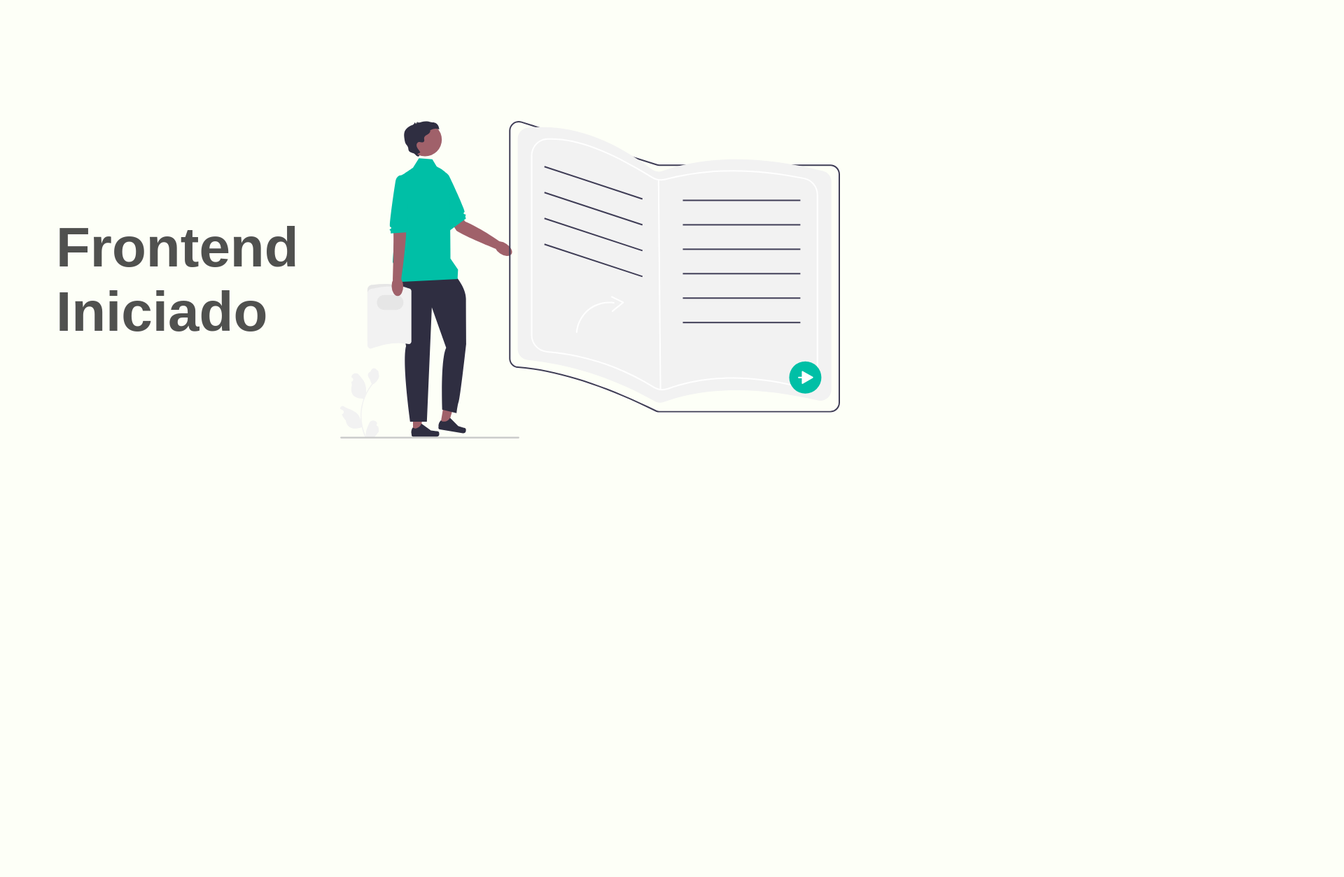
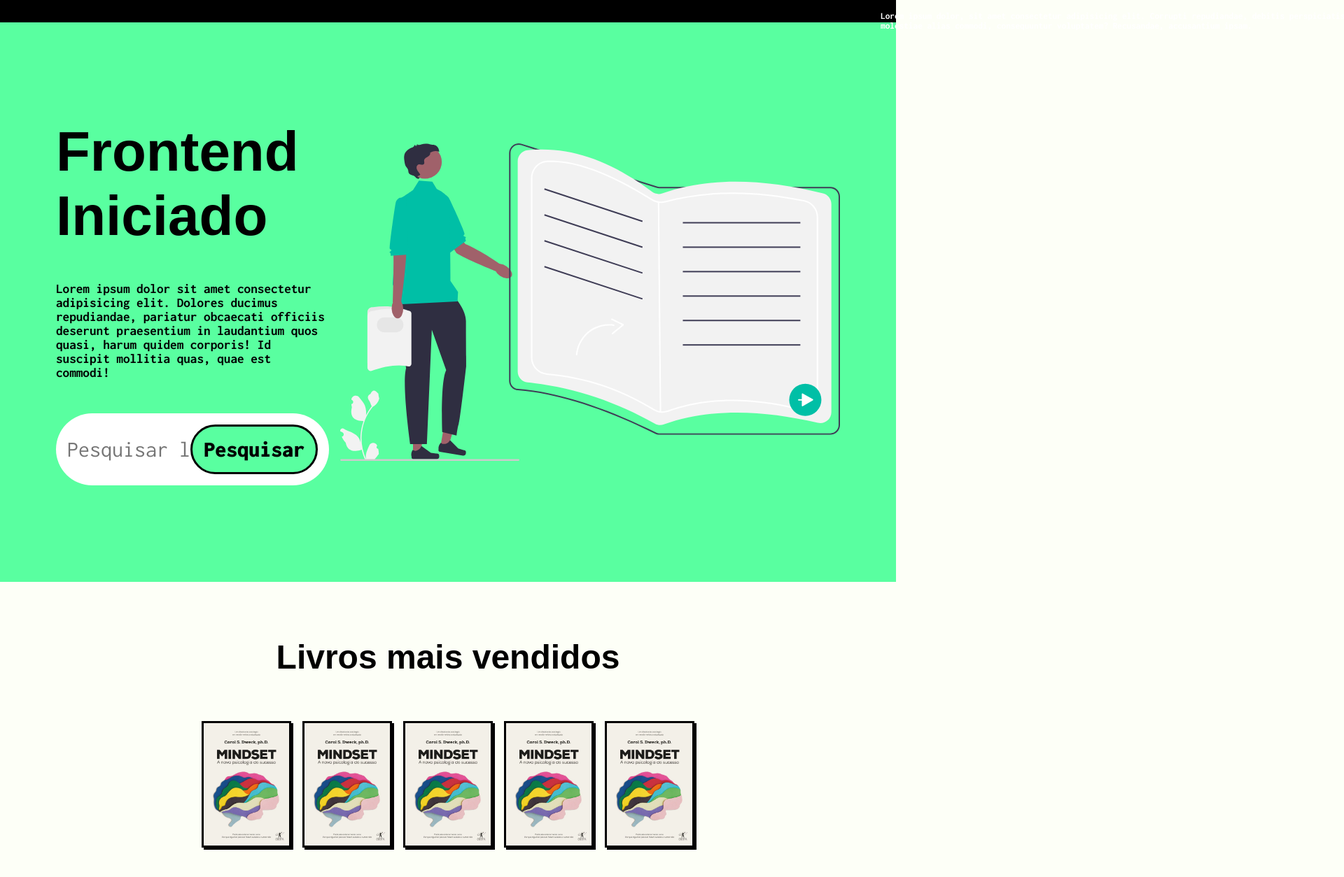
Before and after one commit to NerdyNetwork/backend-livraria, a React (Create React App) app in the folder frontend/: page / in a window 1280 px wide. Shown: the top 1254 px of the page at 70% size, 1920 px wide, since content can reach past the window. Before the commit the page ends 800 px from the top, so only its background shows below. Built offline with nearby package versions, Linux system fonts and the light colour scheme; a web font is replaced by a local one.

Commit message:
update some styles & start text animation

```diff
--- a/frontend/src/custom.d.ts
+++ b/frontend/src/custom.d.ts
@@ -2,3 +2,6 @@ declare module "*.svg" {
   const content: any;
   export default content;
 }
+
+declare module "*jpg";
+declare module "*jpeg";
--- a/frontend/src/pages/Home/index.tsx
+++ b/frontend/src/pages/Home/index.tsx
@@ -1,11 +1,48 @@
 import "./style.scss";
 import bookSvg from "../../assets/undraw_books.svg";
+import bookImage from "../../assets/bookimage.jpeg";
+
+const Container1 = () => (
+  <div className="container-1">
+    <div className="subcontainer">
+      <h1 className="title">Frontend Iniciado</h1>
+      <span>
+        Lorem ipsum dolor sit amet consectetur adipisicing elit. Dolores ducimus
+        repudiandae, pariatur obcaecati officiis deserunt praesentium in
+        laudantium quos quasi, harum quidem corporis! Id suscipit mollitia quas,
+        quae est commodi!
+      </span>
+      <div className="search-input">
+        <input type="text" placeholder="Pesquisar livro" />
+        <button>Pesquisar</button>
+      </div>
+    </div>
+    <img src={bookSvg} alt="imagem principal" />
+  </div>
+);
+
+const Container2 = () => (
+  <div className="container-2">
+    <h1 className="title">Livros mais vendidos</h1>
+    <div className="subcontainer">
+      <img src={bookImage} alt="capa do livro" />
+      <img src={bookImage} alt="capa do livro" />
+      <img src={bookImage} alt="capa do livro" />
+      <img src={bookImage} alt="capa do livro" />
+      <img src={bookImage} alt="capa do livro" />
+    </div>
+  </div>
+);
 
 export const Home = () => {
   return (
-    <div className="container">
-      <h1 className="title">Frontend Iniciado</h1>
-      <img src={bookSvg} alt="imagem principal" />
+    <div>
+      <div className="infinity-animation">
+        <h5>Lorem ipsum dolor, sit amet consectetur adipisicing elit. Corrupti repudiandae, debitis perspiciatis distinctio dignissimos dolore facilis unde, itaque doloremque sed blanditiis eaque molestiae alias commodi, consequuntur voluptatem? Recusandae, accusantium ipsam.</h5>
+      </div>
+
+      <Container1 />
+      <Container2 />
     </div>
   );
 };
--- a/frontend/src/pages/Home/style.scss
+++ b/frontend/src/pages/Home/style.scss
@@ -1,6 +1,31 @@
 @import "../../sass/components.scss";
 
-.container {
+.infinity-animation {
+  background: black;
+  color: #fff;
+  padding: 1rem 0;
+  position: relative;
+
+  h5 {
+    width: 100%;
+    animation: infinity-animation infinite ease-in-out;
+    animation-duration: 3s;
+  }
+}
+
+@keyframes infinity-animation {
+  0% {
+    position: absolute;
+    left: 0;
+  }
+  100% {
+    position: absolute;
+    left: 100%;
+  }
+}
+
+.container-1 {
+  background: var(--green);
   display: flex;
   flex-direction: row;
   justify-content: space-between;
@@ -8,9 +33,65 @@
   min-height: 100vh;
   padding: 5rem;
   gap: 1rem;
+
+  .subcontainer {
+    .title {
+      @extend .title;
+      font-size: 5rem;
+      margin-bottom: 3rem;
+    }
+
+    span {
+      font-size: 1.2rem;
+    }
+
+    .search-input {
+      background: #fff;
+      display: flex;
+      flex-direction: row;
+      padding: 1rem;
+      margin-top: 3rem;
+      border-radius: 5rem;
+
+      input, button {
+        font-size: 2rem;
+      }
+
+      input {
+        width: 100%;
+        border: none;
+        font-family: "Inconsolata", sans-serif;
+      }
+
+      button {
+        @extend .button;
+      }
+    }
+  }
 }
 
-.title {
-  @extend .title;
-  font-size: 5rem;
+.container-2 {
+  min-height: 100vh;
+  display: flex;
+  flex-direction: column;
+  align-items: center;
+  margin-top: 5rem;
+
+  .title {
+    @extend .title;
+    font-size: 3rem;
+  }
+
+  .subcontainer {
+    display: flex;
+    justify-content: center;
+    margin-top: 4rem;
+    gap: 1rem;
+
+    img {
+      width: 10%;
+      border: var(--border-config);
+      box-shadow: var(--box-shadow-config);
+    }
+  }
 }
--- a/frontend/src/sass/components.scss
+++ b/frontend/src/sass/components.scss
@@ -1,3 +1,23 @@
 .title {
   font-family: "Climate Crisis", sans-serif;
 }
+
+.button, .input {
+  font-family: "Inconsolata", sans-serif;
+  border-radius: 5rem;
+}
+
+.button {
+  cursor: pointer;
+  background: var(--green);
+  color: #000;
+  padding: 1rem;
+  border: var(--border-config);
+  font-weight: 900;
+  transition: .1s;
+
+  &:hover {
+    transform: translate(-3px, -3px);
+    box-shadow: var(--box-shadow-config);
+  }
+}
--- a/frontend/src/sass/global.scss
+++ b/frontend/src/sass/global.scss
@@ -1,5 +1,9 @@
 :root {
+  --border-config: 3.5px solid #000;
+  --box-shadow-config: 3px 3px 0;
+
   --white: #fdfff7;
+  --gray: #e5e7de;
   --black: #50514f;
   --purple: #B4ADEA;
   --green: #59FFA0;
@@ -16,4 +20,6 @@ body {
   background: var(--white);
   color: var(--black);
   font-family: "Inconsolata", sans-serif;
+  font-weight: 700;
+  color: #000;
 }
```
Also changed, not shown: frontend/src/assets/bookimage.jpeg (added).
